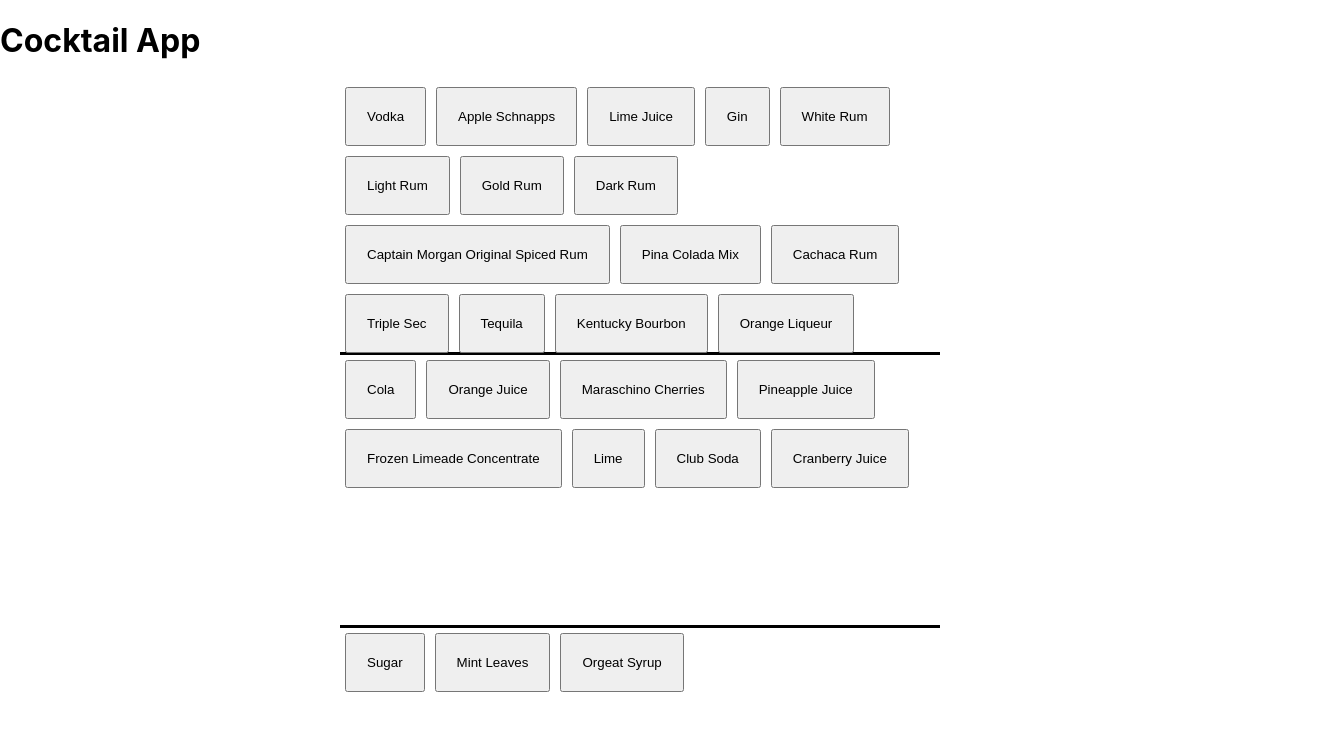
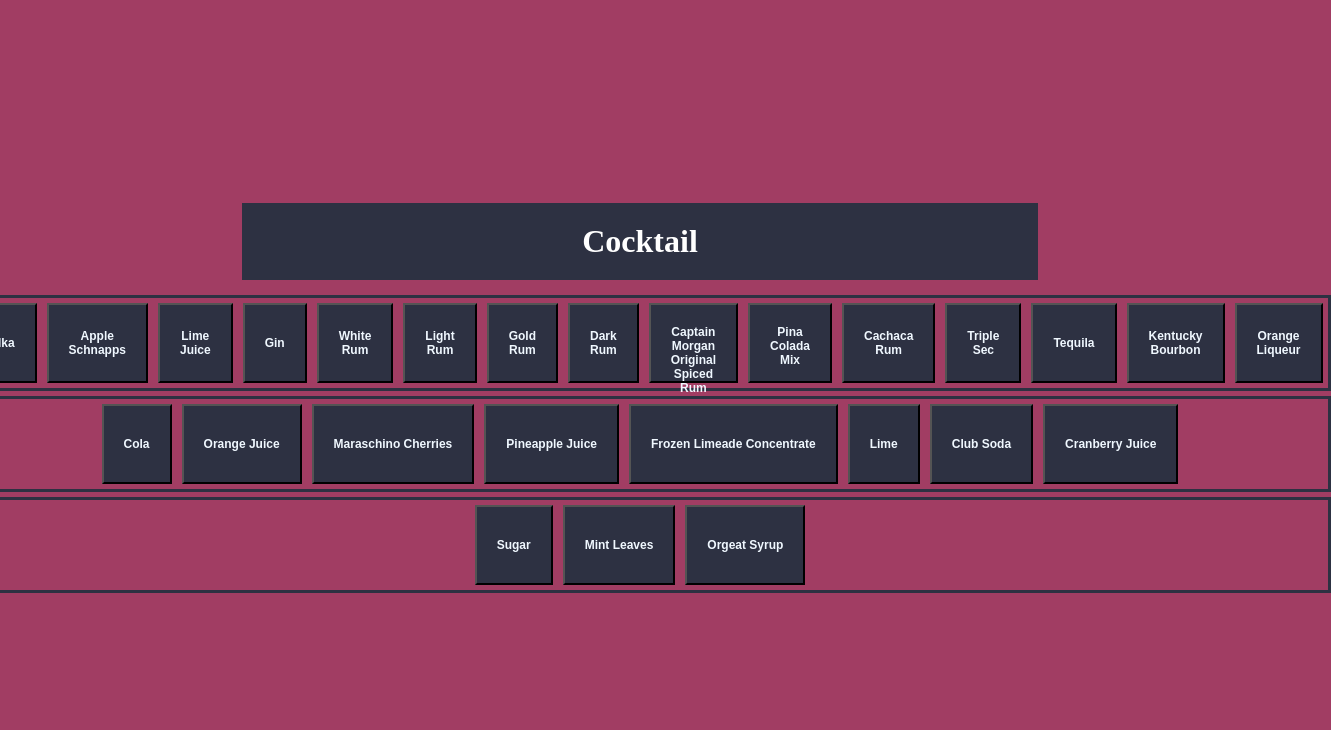
Before and after one commit to sugardraw/cocktail-app, a React (Create React App) app in the folder frontend/: page / in a window 1280 px wide. Shown: the top 730 px of the page, 1331 px wide, since content can reach past the window. Built offline with nearby package versions, Linux system fonts and the light colour scheme.

Commit message:
Layout update

```diff
--- a/frontend/src/App.css
+++ b/frontend/src/App.css
@@ -1,32 +1,71 @@
 body{
-  margin: 0;
-  padding: 0;
+  height: 100vh;
+  display: flex;
+  align-items: center;
+  justify-content: center;
+  background: #A13D63;
+  color: white;
+  font-family: Montserrat, serif;
 }
 
-div .container{
-  margin: 0 auto;
+div .App {
+  width: 800px;
+  display: flex;
+  flex-wrap: wrap;
+  align-content: center;
+  justify-content: center;
 }
 
-div .liqueur {
-  margin: 0 auto;
-  width: 600px;
-  height: 270px;
-  border-bottom: black solid 3px;
+h1 {
+  padding: 20px 340px;
+  background: #2D3142;
+  margin: 0 auto 15px;
 }
-div .soft {
-  margin: 0 auto;
-  width: 600px;
-  height: 270px;
-  border-bottom: black solid 3px;
+.container{
+  display: flex;
+  flex-wrap: wrap;
+
+}
+.liqueur {
+  width: 100%;
+  margin-bottom: 5px;
+  border: #2D3142 solid 3px;
+  display: flex;
+  align-items: center;
+  justify-content: center;
+}
+.soft {
+  width: 100%;
+  margin-bottom: 5px;
+  border: #2D3142 solid 3px;
+  display: flex;
+  align-items: center;
+  justify-content: center;
 }
 
-div .additional{
-  margin: 0 auto;
-  width: 600px;
-  height: 270px;
+.additional {
+  width: 100%;
+  margin-bottom: 5px;
+  border: #2D3142 solid 3px;
+  display: flex;
+  align-items: center;
+  justify-content: center;
+
 }
 
+
 button {
+  margin: 5px;
+  box-sizing: border-box;
+  color: aliceblue;
   padding: 20px;
-  margin: 5px;
+  height: 80px;
+  font-size: 12px;
+  font-weight: bold;
+  background: #2D3142;
+  cursor: pointer;
 }
+button:hover{
+  background: goldenrod;
+  color: #2D3142;
+}
--- a/frontend/src/App.js
+++ b/frontend/src/App.js
@@ -6,7 +6,7 @@ class App extends Component {
     return (
       <div className="App">
 
-        <h1>Cocktail App</h1>
+        <h1>Cocktail</h1>
         <div className="container">
           <div className="liqueur">
             <button>Vodka</button>
```
